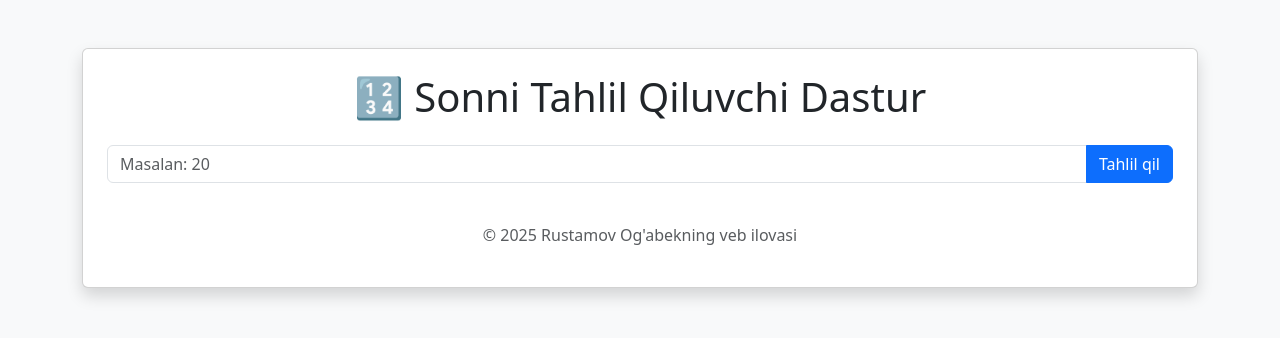
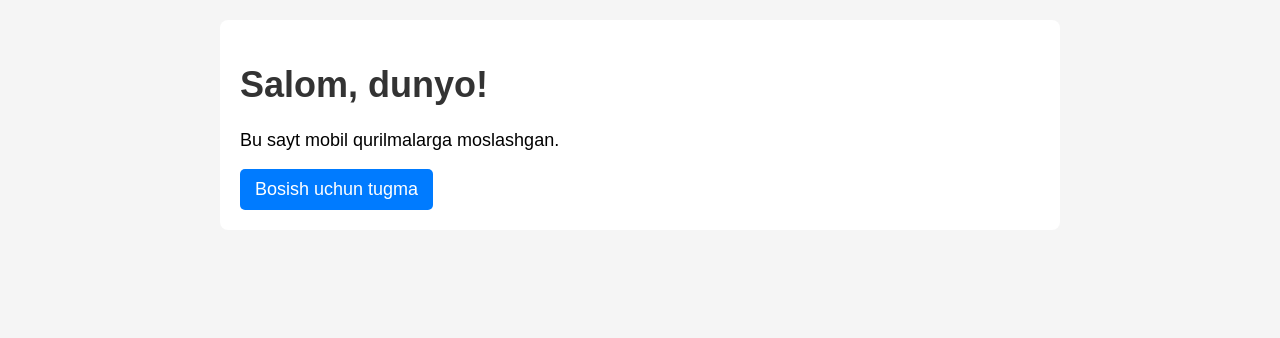
Before and after one commit to VIPUZB5555/toq-juft-analyzer, a Flask app: page / in a window 1280 px wide. Shown: the top 338 px of the page. Run offline with Flask 3, Linux system fonts and the light colour scheme.

Commit message:
Update index.html

```diff
--- a/templates/index.html
+++ b/templates/index.html
@@ -1,45 +1,65 @@
 <!DOCTYPE html>
 <html lang="uz">
 <head>
-    <meta charset="UTF-8">
-    <title>Toq va Juft Sonlar Tahlili</title>
-    <link href="https://cdn.jsdelivr.net/npm/bootstrap@5.3.3/dist/css/bootstrap.min.css" rel="stylesheet">
+    <meta charset="UTF-8" />
+    <meta name="viewport" content="width=device-width, initial-scale=1.0" />
+    <title>Sizning Saytingiz</title>
+    <style>
+        /* Umumiy tanlash */
+        body {
+            font-family: Arial, sans-serif;
+            margin: 0;
+            padding: 20px;
+            font-size: 18px;
+            background-color: #f5f5f5;
+        }
+
+        h1 {
+            color: #333;
+        }
+
+        /* Katta ekranlar uchun */
+        .container {
+            max-width: 800px;
+            margin: auto;
+            background: white;
+            padding: 20px;
+            border-radius: 8px;
+        }
+
+        /* Mobil uchun responsivlik */
+        @media only screen and (max-width: 600px) {
+            body {
+                padding: 10px;
+                font-size: 16px;
+            }
+            .container {
+                padding: 15px;
+                margin: 10px;
+            }
+        }
+
+        /* Tugmalarni kattalashtirish */
+        button {
+            font-size: 18px;
+            padding: 10px 15px;
+            border: none;
+            border-radius: 5px;
+            background-color: #007BFF;
+            color: white;
+            cursor: pointer;
+        }
+
+        button:hover {
+            background-color: #0056b3;
+        }
+    </style>
 </head>
-<body class="bg-light">
-
-    <div class="container mt-5">
-        <div class="card shadow p-4">
-            <h1 class="text-center mb-4">🔢 Sonni Tahlil Qiluvchi Dastur</h1>
-
-            <form method="post" class="mb-3">
-                <div class="input-group">
-                    <input type="number" name="son" class="form-control" placeholder="Masalan: 20" required>
-                    <button class="btn btn-primary" type="submit">Tahlil qil</button>
-                </div>
-            </form>
-
-            {% if natija %}
-                {% if natija.xato %}
-                    <div class="alert alert-danger">{{ natija.xato }}</div>
-                {% else %}
-                    <div class="alert alert-success">
-                        <h4>Natijalar:</h4>
-                        <ul>
-                            <li><strong>Kiritilgan son:</strong> {{ natija.kiritilgan }}</li>
-                            <li><strong>Toq sonlar:</strong> {{ natija.toq_sonlar }}</li>
-                            <li><strong>Juft sonlar:</strong> {{ natija.juft_sonlar }}</li>
-                            <li><strong>Toq sonlar soni:</strong> {{ natija.toq_soni }}</li>
-                            <li><strong>Juft sonlar soni:</strong> {{ natija.juft_soni }}</li>
-                            <li><strong>Eng katta toq:</strong> {{ natija.eng_katta_toq }}</li>
-                            <li><strong>Eng katta juft:</strong> {{ natija.eng_katta_juft }}</li>
-                        </ul>
-                    </div>
-                {% endif %}
-            {% endif %}
-
-            <p class="text-center mt-4 text-muted">© 2025 Rustamov Og'abekning veb ilovasi</p>
-        </div>
+<body>
+    <div class="container">
+        <h1>Salom, dunyo!</h1>
+        <p>Bu sayt mobil qurilmalarga moslashgan.</p>
+        <button>Bosish uchun tugma</button>
     </div>
-
 </body>
 </html>
```
